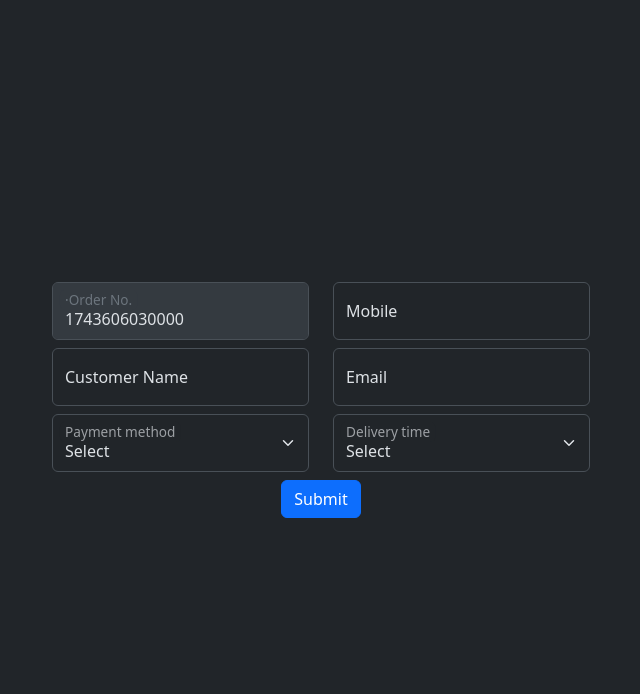
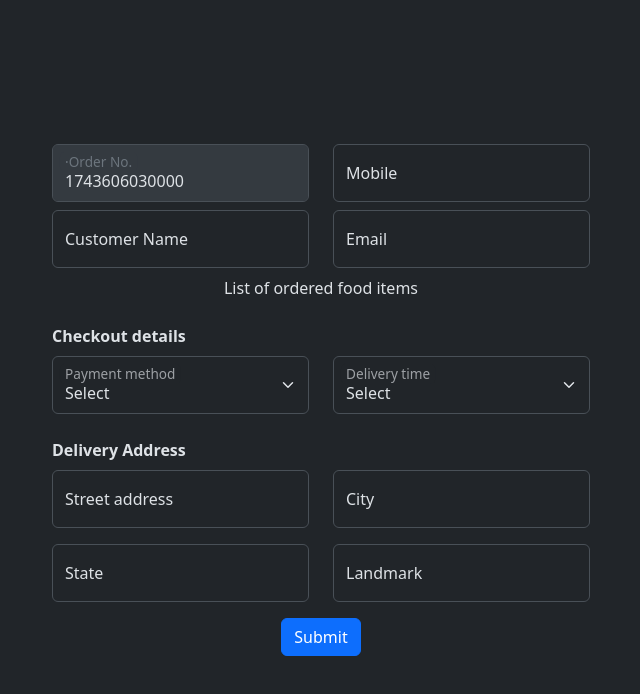
Before and after one commit to carlosjtandem/TS-and-React, a React (Vite) app in the folder food-delivey-form/: page / in a window 1280 px wide. Shown: the top 694 px of the page, without its empty margins (319-959 px from the left). Built offline with nearby package versions, Linux system fonts and the light colour scheme.

Commit message:
Added nested object for address

```diff
--- a/food-delivey-form/src/FoodDeliveryForm.tsx
+++ b/food-delivey-form/src/FoodDeliveryForm.tsx
@@ -10,6 +10,12 @@
   orderNo: number;
   paymentMethod: string;
   deliveryIn: number;
+  address: {
+    streetAddress?: string;
+    city?: string;
+    state?: string;
+    landmark?: string;
+  };
 };
 
 const paymentsOptions: SelectOptionType[] = [
@@ -40,6 +46,12 @@
       email: "",
       paymentMethod: "",
       deliveryIn: 0,
+      address: {
+        streetAddress: "",
+        city: "",
+        state: "",
+        landmark: "",
+      },
     },
   }); // register: conecta los inputs al formulario, handleSubmit: Maneja el envío del formulario.
 
@@ -59,7 +71,12 @@
       {/* Reusable component */}
       <div className="row mb-2">
         <div className="col">
-          <TextField disabled label="·Order No." {...register("orderNo")} />
+          <TextField
+            error={undefined}
+            disabled
+            label="·Order No."
+            {...register("orderNo")}
+          />
         </div>
 
         <div className="col">
@@ -107,6 +124,9 @@
           />
         </div>
       </div>
+      <div>List of ordered food items</div>
+      <div className="text-start fw-bold mt-4 mb-2">Checkout details</div>
+
       <div className="row mb-2">
         <div className="col">
           <Select
@@ -131,6 +151,51 @@
         </div>
       </div>
 
+      {/* div.row.mb-3*2 */}
+      <div className="text-start fw-bold mt-4 mb-2">Delivery Address</div>
+      <div className="row mb-3">
+        <div className="col">
+          <TextField
+            label="Street address"
+            {...register("address.streetAddress", {
+              required: "Street address is mandatory",
+            })}
+            error={errors.address?.streetAddress}
+          />
+        </div>
+
+        <div className="col">
+          <TextField
+            label="City"
+            {...register("address.city", {
+              required: "City is mandatory",
+            })}
+            error={errors.address?.city}
+          />
+        </div>
+      </div>
+
+      <div className="row mb-3">
+        <div className="col">
+          <TextField
+            label="State"
+            {...register("address.state", {
+              required: "State is mandatory",
+            })}
+            error={errors.address?.state}
+          />
+        </div>
+        <div className="col">
+          <TextField
+            label="Landmark"
+            {...register("address.landmark", {
+              required: "Landmark is mandatory",
+            })}
+            error={errors.address?.landmark}
+          />
+        </div>
+      </div>
+
       <button type="submit" className="btn btn-primary">
         Submit
       </button>
```
